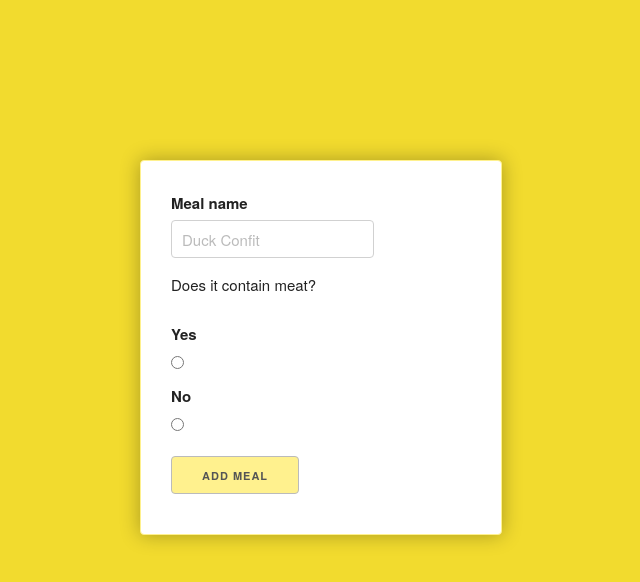
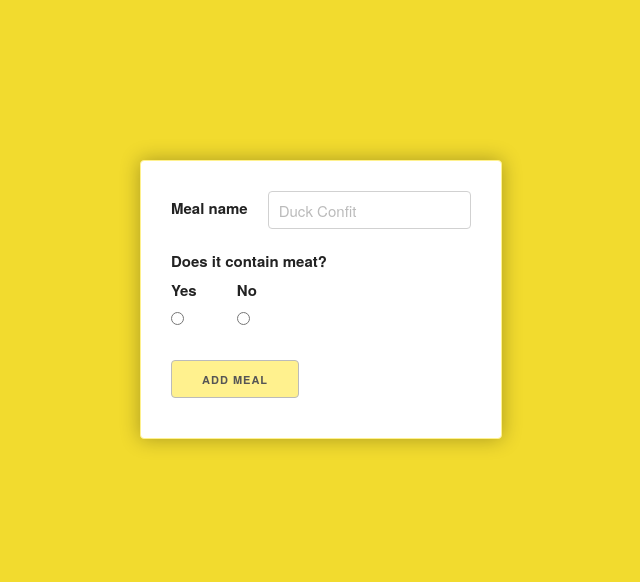
Before and after one commit to beepye/MealPlanner, a website built with webpack: page index.html in a window 1280 px wide. Shown: the whole page, without its empty margins (319-959 px from the left). Built offline with nearby package versions, Linux system fonts and the light colour scheme.

Commit message:
Updated some styles: flex box for the input blocks and shiz like padding/margin/etc

```diff
--- a/css/main.css
+++ b/css/main.css
@@ -21,7 +21,23 @@ input::placeholder { color: #BBB; }
 	box-shadow: 0px 0px 20px rgba(0, 0, 0, 0.3);
 }
 
-.addMeal-btn {
-	margin-top: 10px;
-	background-color: #FFF18E;
+.createMeal-form p {
+  margin-bottom: .5rem;
+  font-weight: 600;
 }
+
+.input-block--text,
+.input-block--radio {
+  display: flex;
+  flex-wrap: wrap;
+  align-items: center;
+  margin-bottom: 20px;
+}
+
+.input-block--text label { margin-right: 20px; }
+
+.input-block--text input { margin-bottom: 0; }
+
+.input-block--radio div:first-of-type { margin-right: 40px; }
+
+.addMeal-btn { background-color: #FFF18E; }
--- a/index.html
+++ b/index.html
@@ -26,13 +26,13 @@
 
   <main>
     <form id="CreateMeal" class="createMeal-form" method="post" name="create_meal" autocomplete="off" enctype="text/plain" novalidate>
-      <div>
+      <div class="input-block--text">
         <label for="meal_name">Meal name</label>
         <input type="text" name="meal_name" placeholder="Duck Confit" required>
       </div>
 
-      <div>
-        <p>Does it contain meat?</p>
+      <p>Does it contain meat?</p>
+      <div class="input-block--radio">
         <div>
           <label for="YesMeat">Yes</label>
           <input id="YesMeat" type="radio" name="has_meat" value="true" required>
```
